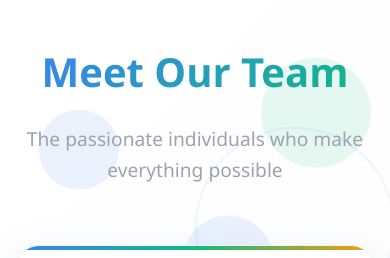
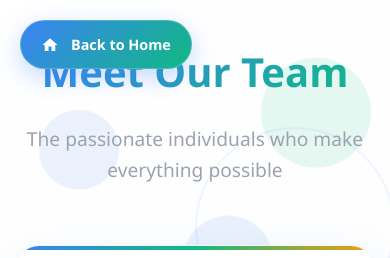
Before and after one commit to Vinee-here/HostelHunt, a plain HTML site: page team.html in a window 390 px wide. Shown: the top 258 px of the page. Drawn offline with Linux system fonts and the light colour scheme.

Commit message:
back to home

```diff
--- a/team.html
+++ b/team.html
@@ -154,6 +154,64 @@
             to {
                 transform: rotate(360deg);
             }
+        }
+
+        /* Back to Home Button */
+        .back-home-container {
+            position: fixed;
+            top: 30px;
+            left: 30px;
+            z-index: 1000;
+        }
+
+        .back-home-btn {
+            display: flex;
+            align-items: center;
+            gap: 12px;
+            background: linear-gradient(135deg, #3B82F6, #10B981);
+            color: white;
+            padding: 15px 25px;
+            border-radius: 50px;
+            text-decoration: none;
+            font-weight: 600;
+            font-size: 0.95rem;
+            box-shadow: 0 8px 25px rgba(59, 130, 246, 0.3);
+            transition: all 0.3s ease;
+            position: relative;
+            overflow: hidden;
+            backdrop-filter: blur(10px);
+            border: 1px solid rgba(255, 255, 255, 0.2);
+        }
+
+        .back-home-btn:hover {
+            transform: translateY(-3px);
+            box-shadow: 0 15px 35px rgba(59, 130, 246, 0.4);
+            background: linear-gradient(135deg, #2563EB, #059669);
+        }
+
+        .home-icon {
+            width: 20px;
+            height: 20px;
+            fill: currentColor;
+            transition: transform 0.3s ease;
+        }
+
+        .back-home-btn:hover .home-icon {
+            transform: scale(1.1);
+        }
+
+        .btn-glow {
+            position: absolute;
+            top: 0;
+            left: -100%;
+            width: 100%;
+            height: 100%;
+            background: linear-gradient(90deg, transparent, rgba(255, 255, 255, 0.3), transparent);
+            transition: left 0.6s ease;
+        }
+
+        .back-home-btn:hover .btn-glow {
+            left: 100%;
         }
 
         .container {
@@ -359,6 +417,21 @@
         }
 
         @media (max-width: 768px) {
+            .back-home-container {
+                top: 20px;
+                left: 20px;
+            }
+
+            .back-home-btn {
+                padding: 12px 20px;
+                font-size: 0.9rem;
+            }
+
+            .home-icon {
+                width: 18px;
+                height: 18px;
+            }
+
             .container {
                 padding: 40px 15px;
             }
@@ -417,6 +490,17 @@
     </div>
 
     <div class="container">
+        <!-- Back to Home Button -->
+        <div class="back-home-container">
+            <a href="#" class="back-home-btn" title="Back to Home">
+                <svg class="home-icon" viewBox="0 0 24 24">
+                    <path d="M10 20v-6h4v6h5v-8h3L12 3 2 12h3v8z"/>
+                </svg>
+                <span>Back to Home</span>
+                <div class="btn-glow"></div>
+            </a>
+        </div>
+
         <h1>Meet Our Team</h1>
         <p class="subtitle">The passionate individuals who make everything possible</p>
 
```
